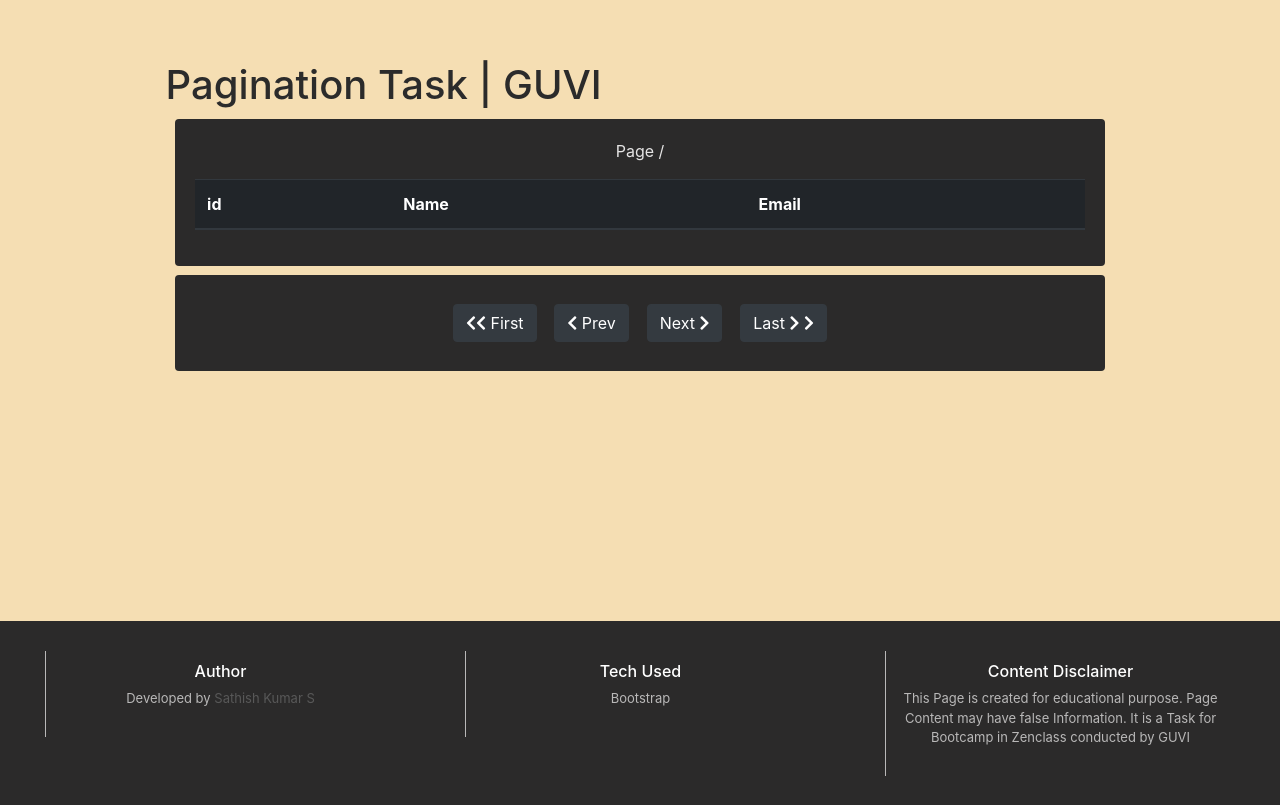
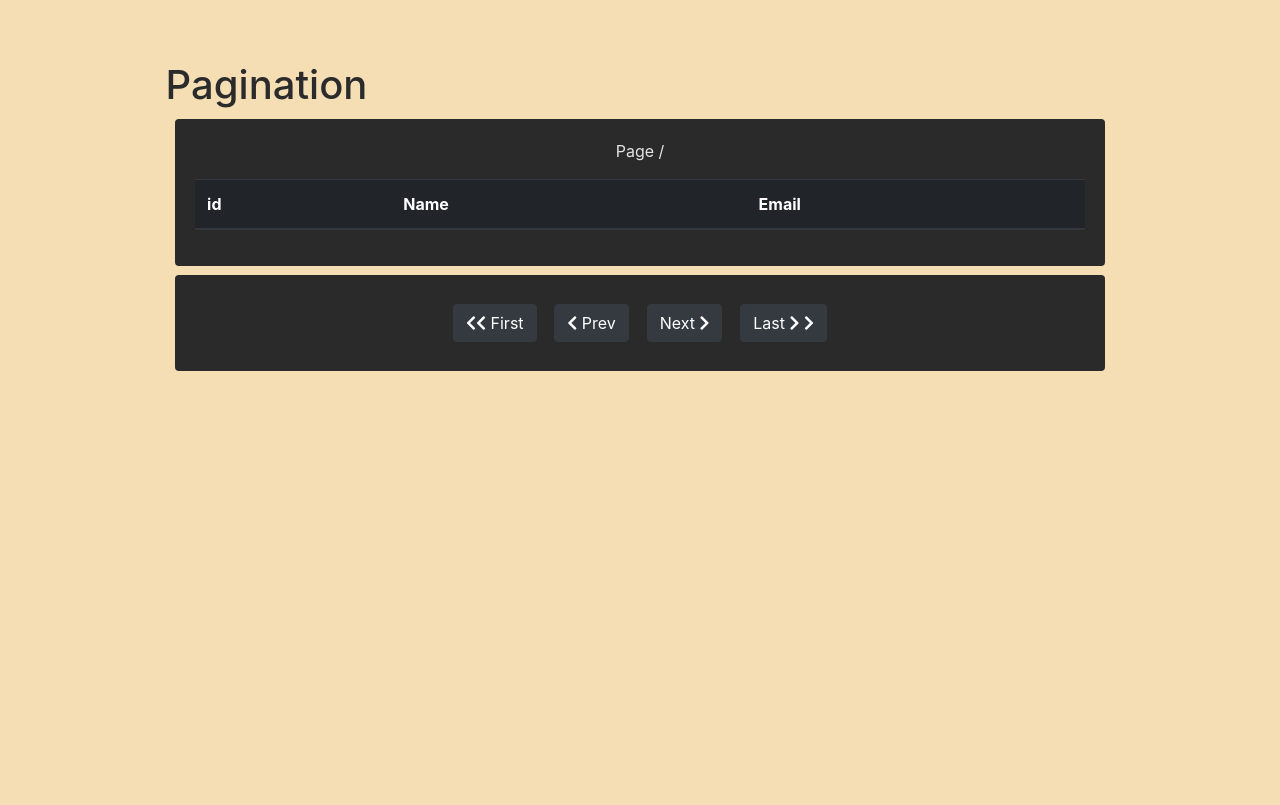
Before and after one commit to yogeshvj1912/DAY15-TASK-PAGINATION, a plain HTML site: page index.html in a window 1280 px wide. Shown: the part 179-984 px from the top of the page. After the commit the page ends 800 px from the top, so only its background shows below. Drawn offline with nearby package versions, Linux system fonts and the light colour scheme; no server answers.

Commit message:
Update index.html

```diff
--- a/index.html
+++ b/index.html
@@ -16,7 +16,7 @@
 <body>
  <div  class="answer-box">
 <div class="jumbo">
-  <h1>Pagination Task | GUVI</h1>
+  <h1>Pagination</h1>
   <div id="displayArea" class="anSpace">
     <p class="text-center">Page <span id="currentPage" class="link"></span> / <span id="totalPages" ></span></p>
 <table class="table">
@@ -46,32 +46,7 @@
   </div>
 </div>
  </div>
-<footer class="text-center">
-    <div class="row m-auto" style="max-width: 1280px;">
-        <div class="col-12 col-md-4 ">
-         <div class="foot-card ">
-           <h6>Author</h6>
-          <p>Developed by <a href="https://sathishkumarsk.web.app" target="_blank">Sathish Kumar S</a></p>
-        </div>
-        </div>
 
-        <div class="col-12 col-md-4 ">
-
-          <div class="foot-card ">
-            <h6>Tech Used</h6>
-           <p>Bootstrap</p>
-         </div>
-         </div>
-
-         <div class="col-12 col-md-4 ">
-          <div class="foot-card ">
-            <h6>Content Disclaimer</h6>
-           <p>This Page is created for educational purpose. Page Content may have false Information. It is a Task for Bootcamp in Zenclass conducted by GUVI</p>
-         </div>
-         </div>
-
-      </div>
-</footer>
 <!--scripts-->
 
     <script src="script.js"></script>
```
